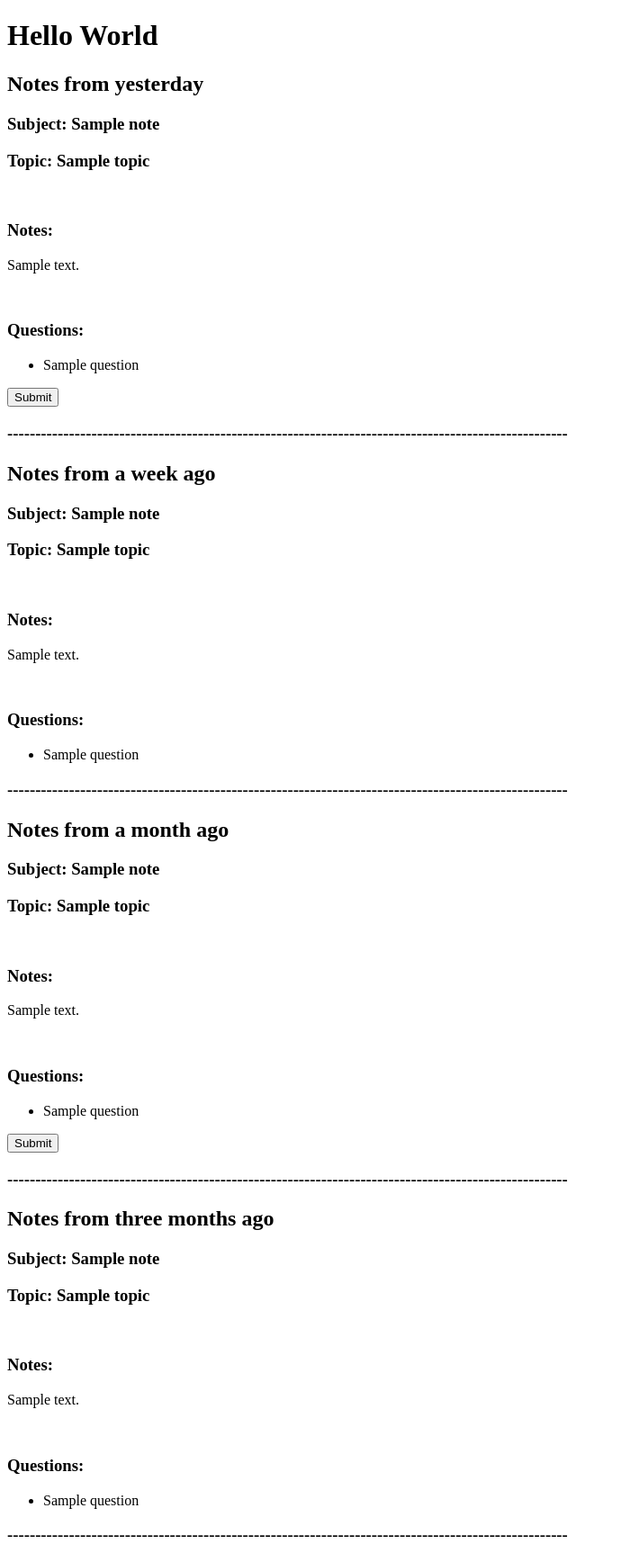
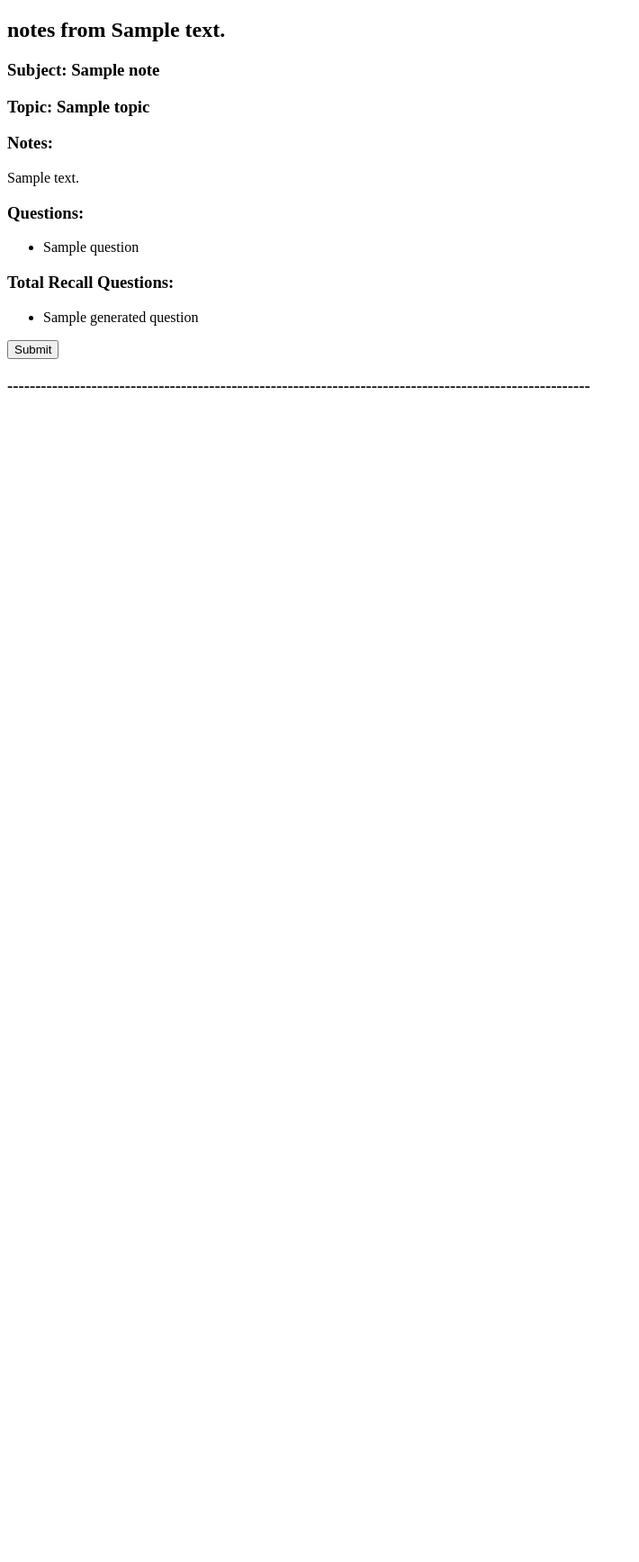
Before and after one commit to 99rebels/total-recall, a Flask app: template templates/todays_notes.html in a window 1280 px wide. Shown: the whole page at 90% size, without its empty margins (0-710 px from the left). After the commit the page ends 431 px from the top, so only its background shows below. Run offline with Flask 3, Linux system fonts and the light colour scheme; the template is opened without the code that fills it: most values are stand-ins (such as "Sample title", 1, 10 or a date in 2020).

Commit message:
commiting properly

```diff
--- a/app.py
+++ b/app.py
@@ -113,46 +113,51 @@ def submitted_notes():
 # A function to work out the dates I'll be using to retrieve relavent notes from the database for that day and sends it to todays_notes.html to be iterated through and displayed with jinja.
 @app.route("/todays_notes", methods = ["GET", "POST"])
 
-def choose_function():
+def todays_notes():
 
   question_request = request.args.get("generate_questions")
-  user_questions = request.args.get("user_questions")
-  note_id = request.args.get("note_id")
+  todays_notes = ""
 
   if question_request:
-    return generate_questions(note_id, user_questions)
+
+    user_questions = request.args.get("user_questions")
+    note_id = request.args.get("note_id")
+    llm_questions = generate_questions(note_id, user_questions)
+
+    todays_notes = all_notes(note_id, llm_questions)
   else:
-    return todays_notes()
+    todays_notes =  all_notes()
 
+  print(todays_notes)
+  return render_template("todays_notes.html", todays_notes=todays_notes)
 
 
 
 def generate_questions(note_id, user_questions):
 
-  notes = (
+  note = (
     supabase.table("notes")
     .select("*")
     .eq("id", note_id)
     .execute()
   )
-  for note in notes.data:
-    note_values = note
+
+  note = note.data[0]
 
   prompt = f"""Context: this is a tool created to test a users knowlege on the provided content. They have created questions for themselves, but your job is to create some additonal ones to test them on the content further.
-  JOB: from the notes, subject and topic, create these FIVE additonal questions (make sure theyre not duplicates of the ones given by the user). Only create questions where answers are pretty confindentally present in the notes provided to you. You are allowed to experiment somewhat in creating the questions, but answers must be at least hinted to in the notes. The relavent info will be provided to you now: user notes: {note_values["notes"]}, subject: {note_values["subject"]}, topic: {note_values["topic"]}, user questions: {user_questions}. return ONLY valid Json in this format: ["question 1", "question 2", "question 3", ...]. Do NOT include code fences, explanations, backticks, or markdown."""
+  JOB: from the notes, subject and topic, create ONLY FIVE additonal questions (make sure theyre not duplicates of the ones given by the user). Only create questions where answers are pretty confindentally present in the notes provided to you. You are allowed to experiment somewhat in creating the questions, but answers must be at least hinted to in the notes. The relavent info will be provided to you now: user notes: {note["notes"]}, subject: {note["subject"]}, topic: {note["topic"]}, user questions: {user_questions}. return ONLY valid Json in this format: ["question 1", "question 2", "question 3", ...]. Do NOT include code fences, explanations, backticks, or markdown."""
 
 
 
   response = model.generate_content(prompt)
 
-  parsed_questions = json.loads(response.text)
 
-  print(parsed_questions)
+  llm_questions = json.loads(response.text)
 
-  return get_notes(note_values["id"], parsed_questions)
+  return llm_questions
 
 
-def todays_notes(note_id = None, parsed_questions = None):
+def all_notes(note_id = None, llm_questions = None):
 
   date = datetime.now()
   day_prior = str(date - timedelta(days=1))
@@ -161,14 +166,17 @@ def todays_notes(note_id = None, parsed_questions = None):
   three_month_prior = str(date - timedelta(days=90))
 
 
-  day_prior_notes = get_notes(day_prior, note_id, parsed_questions)
-  week_prior_notes = get_notes(week_prior, note_id, parsed_questions)
-  month_prior_notes = get_notes(month_prior, note_id, parsed_questions)
-  three_month_prior_notes = get_notes (three_month_prior, note_id, parsed_questions)
+  day_prior_notes = get_notes(day_prior, note_id, llm_questions)
+  week_prior_notes = get_notes(week_prior, note_id, llm_questions)
+  month_prior_notes = get_notes(month_prior, note_id, llm_questions)
+  three_month_prior_notes = get_notes (three_month_prior, note_id, llm_questions)
 
-  print(day_prior_notes)
 
-  return render_template("todays_notes.html", day_prior_notes = day_prior_notes, week_prior_notes = week_prior_notes, month_prior_notes = month_prior_notes, three_month_prior_notes = three_month_prior_notes, date=date)
+  note_list ={}
+
+  note_list.update({"Yesterday": day_prior_notes, "Last Week": week_prior_notes, "Last Month": month_prior_notes, "Three Months Ago": three_month_prior_notes})
+
+  return note_list
 
 
 
--- a/templates/todays_notes.html
+++ b/templates/todays_notes.html
@@ -4,9 +4,95 @@
     <meta charset="UTF-8">
     <meta name="viewport" content="width=device-width, initial-scale=1.0">
     <title>Today's Notes</title>
+    <script></script>
 </head>
 <body>
-    <h1>Hello World</h1>
+    {% if todays_notes %}
+        {% for note_dict in todays_notes %}
+            {% if note_dict %}
+                <div>
+                    <div>
+                        <h2>notes from {{note_dict}}</h2>
+                    </div>
+                    {% for notes in todays_notes[note_dict] %}
+                        <div>
+                            <h3> Subject: {{notes["subject"]}}</h3>
+                        </div>
+                        <div>
+                            <h3> Topic: {{notes["topic"]}}</h3>
+                        </div>
+                        <div>
+                            <h3>Notes:</h3>
+                        </div>
+                        <div>
+                            <p>{{notes["notes"]}}</p>
+                        </div>
+                        <div>
+                            <h3>Questions:</h3>
+                        </div>
+                        <div>
+                            <ul>
+                            {% for question in notes["question"] %}
+                                    <li>{{question}}</li>
+                            {% endfor %}
+                            </ul>
+                        </div>
+
+                        {% if notes["generated_questions"] %}
+
+                            <h3>Total Recall Questions:</h3>
+
+                        <div>
+                            <ul>
+                            {% for llm_question in notes["generated_questions"] %}
+                                    <li>{{llm_question}}</li>
+                            {% endfor %}
+                            </ul>
+                        </div>
+
+                        {%endif%}
+                        <div>
+                            <form action = "/todays_notes" >
+                                <input type="hidden" name="note_id" value="{{notes['id']}}">
+                                <input type = "hidden" name = "user_questions" value = "{{notes['question']}}">
+                                <input type = "submit" name = "generate_questions">
+                            </form>
+                        </div>
+                        <h3>--------------------------------------------------------------------------------------------------------</h3>
+                    {%endfor%}
+                </div>
+            {%endif%}
+
+        {% endfor %}
+
+    {% else %}
+        <h1>No Notes today!</h1>
+    {% endif %}
+
+
+
+
+
+
+
+
+
+
+
+
+
+
+
+
+
+
+
+
+
+
+
+
+    <!-- <h1>Hello World</h1>
     {% if day_prior_notes %}
         <div>
             <h2>Notes from yesterday</h2>
@@ -26,11 +112,11 @@
 
             </ul>
 
-            <!-- {%set question_list = []%}
+            {%set question_list = []%}
 
             {%for question in note["question"]%}
                 {{ question_list.append(question) }}
-            {%endfor%} -->
+            {%endfor%}
 
             <form action = "/todays_notes" >
                 <input type="hidden" name="note_id" value="{{note['id']}}">
@@ -40,84 +126,6 @@
             <h3>----------------------------------------------------------------------------------------------------</h3>
         </div>
         {%endfor%}
-    {% endif %}
-
-    {% if week_prior_notes %}
-        <div>
-            <h2>Notes from a week ago</h2>
-        {% for note in week_prior_notes %}
-            <h3> Subject: {{note["subject"]}}</h3>
-            <h3>Topic: {{note["topic"]}}</h3>
-            <br>
-            <h3>Notes:</h3>
-            <p>{{note["notes"]}}</p>
-            <br>
-
-            <h3>Questions:</h3>
-            <ul>
-
-            {% for question in note["question"] %}
-                <li>{{question}}</li>
-            {%endfor%}
-
-            </ul>
-            <h3>----------------------------------------------------------------------------------------------------</h3>
-        </div>
-        {%endfor%}
-    {% endif %}
-
-    {% if month_prior_notes %}
-        <div>
-            <h2>Notes from a month ago</h2>
-        {% for note in month_prior_notes %}
-            <h3> Subject: {{note["subject"]}}</h3>
-            <h3>Topic: {{note["topic"]}}</h3>
-            <br>
-            <h3>Notes:</h3>
-            <p>{{note["notes"]}}</p>
-            <br>
-
-            <h3>Questions:</h3>
-            <ul>
-
-            {% for question in note["question"] %}
-                <li>{{question}}</li>
-            {%endfor%}
-
-            </ul>
-            <form action = "/todays_notes" >
-                <input type="hidden" name="note_id" value="{{id}}">
-                <input type = "hidden" name = "user_questions" value = "{{questions}}">
-                <input type = "submit" name = "generate_questions">
-            </form>
-            <h3>----------------------------------------------------------------------------------------------------</h3>
-        </div>
-        {%endfor%}
-    {% endif %}
-
-    {% if three_month_prior_notes %}
-        <div>
-            <h2>Notes from three months ago</h2>
-        {% for note in three_month_prior_notes %}
-            <h3> Subject: {{note["subject"]}}</h3>
-            <h3>Topic: {{note["topic"]}}</h3>
-            <br>
-            <h3>Notes:</h3>
-            <p>{{note["notes"]}}</p>
-            <br>
-
-            <h3>Questions:</h3>
-            <ul>
-
-            {% for question in note["question"] %}
-                <li>{{question}}</li>
-            {%endfor%}
-
-            </ul>
-            <h3>----------------------------------------------------------------------------------------------------</h3>
-        </div>
-        {%endfor%}
-    {% endif %}
-
+    {% endif %} -->
 </body>
 </html>
```
Also changed, not shown: templates/index.html (+20 -6 lines), templates/subject_choice.html (+16 -5 lines), utils/db_client.py (+7 -7 lines), 1 other file.
